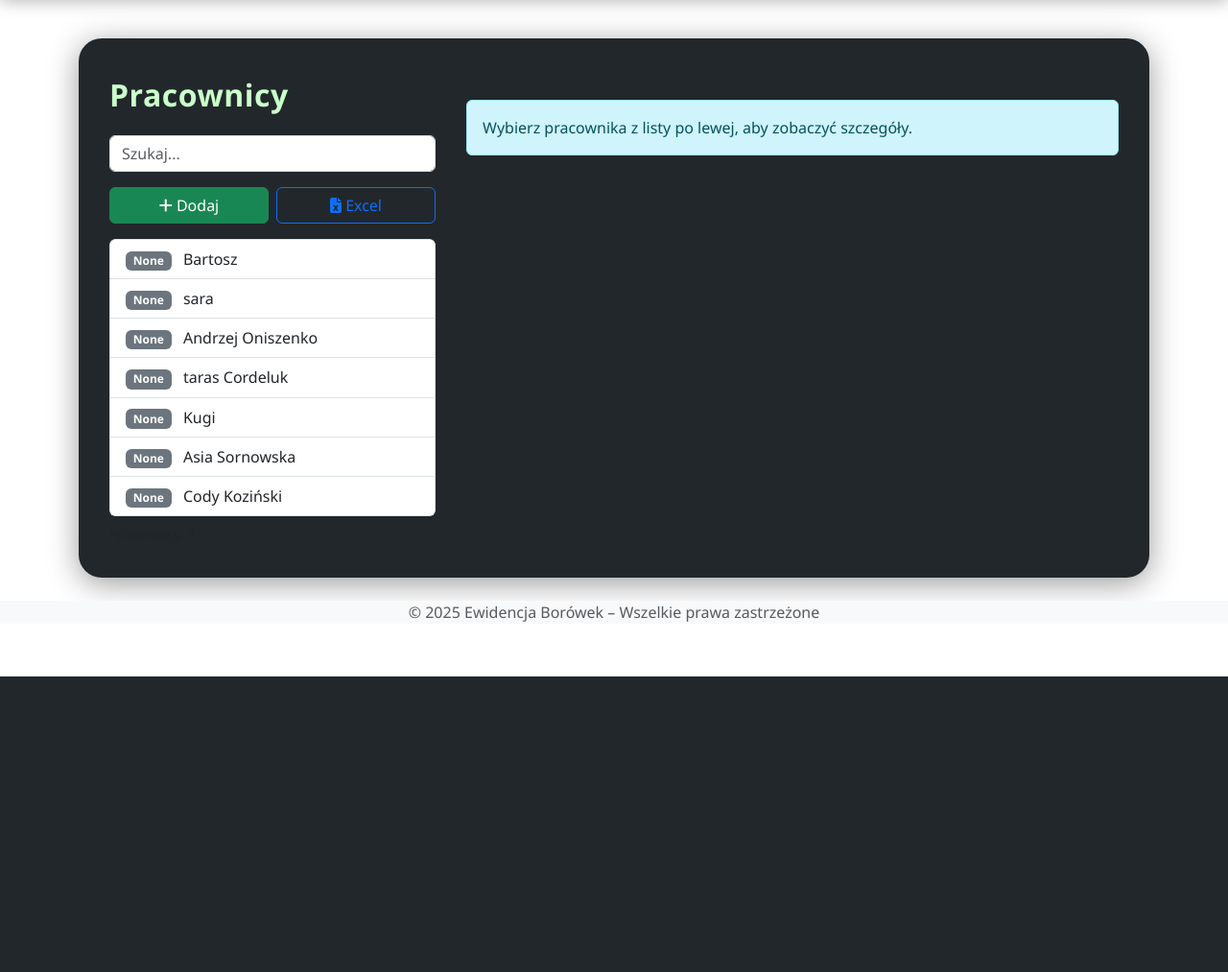
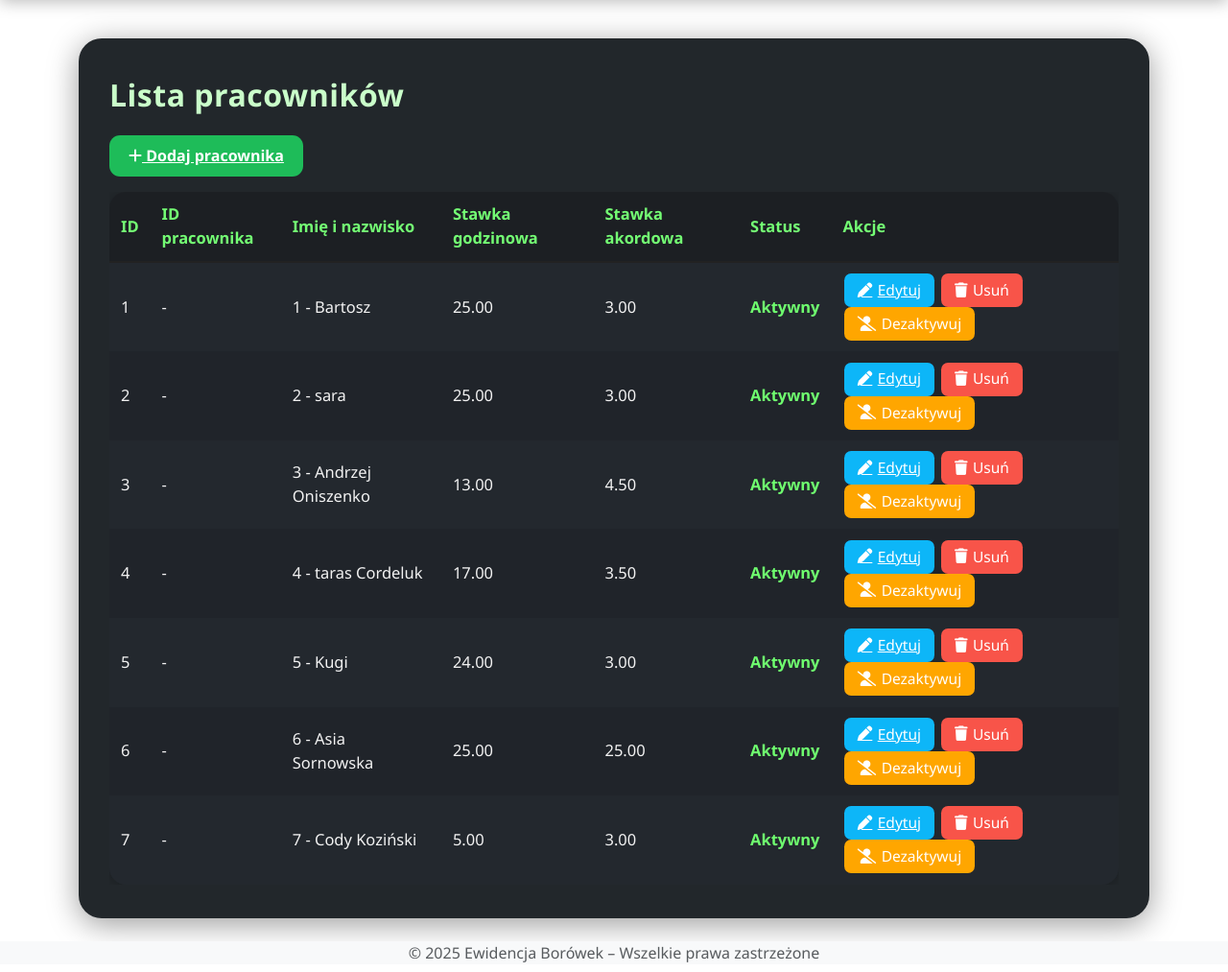
Before and after one commit to Reus1231/Ewidencja, a Flask app: page /employees in a window 1280 px wide; the page is wider, and only the part inside the window is pictured. Shown: the part 95-1108 px from the top of that part at 96% size. Before the commit the page ends 800 px from the top of that part, so only its background shows below. Run offline with Flask 3, Linux system fonts and the light colour scheme; a user stored in the database is signed in; data comes from the database, SQL or seed files in the repository.

Commit message:
Dodano pole piece_rate do Entry i migrację

```diff
--- a/templates/employees.html
+++ b/templates/employees.html
@@ -1,178 +1,72 @@
 {% extends "base.html" %}
 {% block content %}
-<div class="section-box" style="display: flex; gap: 2rem; flex-wrap: wrap;">
-  <!-- Lewa kolumna: lista pracowników i akcje -->
-  <div style="flex: 1 1 320px; min-width: 260px; max-width: 340px;">
-    <h2>Pracownicy</h2>
-    <form class="mb-3" method="get" action="">
-      <input type="text" class="form-control" placeholder="Szukaj..." name="q" value="{{ request.args.get('q','') }}">
-    </form>
-    <div class="mb-3 d-flex gap-2">
-      <a href="{{ url_for('add_employee') }}" class="btn btn-success w-50"><i class="fas fa-plus"></i> Dodaj</a>
-      <a href="{{ url_for('export_employees_excel') }}" class="btn btn-outline-primary w-50"><i class="fas fa-file-excel"></i> Excel</a>
-    </div>
-    <ul class="list-group" style="max-height: 480px; overflow-y:auto;">
-      {% for e in employees %}
-      <a href="{{ url_for('employees', selected_id=e.id) }}" class="list-group-item list-group-item-action{% if e.id == selected_id %} active{% endif %}">
-        <span class="badge bg-secondary me-2">{{ e.barcode or e.external_id }}</span>
-        {{ e.name }}
-      </a>
-      {% endfor %}
-    </ul>
-    <div class="mt-2 text-muted small">Pracownicy: {{ employees|length }}</div>
-  </div>
-  <!-- Prawa kolumna: szczegóły pracownika -->
-  <div style="flex:3 1 480px; min-width:320px;">
-    {% if employee %}
-    <form method="post" enctype="multipart/form-data" class="employee-card">
-      <div class="row">
-        <div class="col-md-3 text-center">
-          <img src="{{ employee.photo_url or url_for('static', filename='avatar_placeholder.png') }}" class="rounded mb-2" style="width: 120px; height:120px; object-fit:cover; border:3px solid #eee;">
-          <div class="d-grid gap-2">
-            <button type="button" class="btn btn-outline-secondary btn-sm">Dodaj zdjęcie</button>
-            <a href="{{ url_for('delete_employee', id=employee.id) }}" class="btn btn-outline-danger btn-sm">Usuń</a>
-          </div>
-        </div>
-        <div class="col-md-9">
-          <div class="row g-2">
-            <div class="col-sm-4">
-              <label class="form-label mb-0">Kod kreskowy</label>
-              <input type="text" class="form-control" name="barcode" value="{{ employee.barcode }}">
-            </div>
-            <div class="col-sm-4">
-              <label class="form-label mb-0">Nazwisko</label>
-              <input type="text" class="form-control" name="surname" value="{{ employee.surname }}">
-            </div>
-            <div class="col-sm-4">
-              <label class="form-label mb-0">Imiona</label>
-              <input type="text" class="form-control" name="name" value="{{ employee.name }}">
-            </div>
-            <div class="col-sm-4">
-              <label class="form-label mb-0">Data zatrudnienia</label>
-              <input type="date" class="form-control" name="hire_date" value="{{ employee.hire_date }}">
-            </div>
-            <div class="col-sm-4">
-              <label class="form-label mb-0">Data zakończenia pracy</label>
-              <input type="date" class="form-control" name="end_date" value="{{ employee.end_date }}">
-            </div>
-            <div class="col-sm-4">
-              <label class="form-label mb-0">Zespół</label>
-              <input type="text" class="form-control" name="team" value="{{ employee.team }}">
-            </div>
-            <div class="col-12">
-              <label class="form-label mb-0">Kod skrzynki</label>
-              <input type="text" class="form-control" name="box_barcode" value="{{ employee.box_barcode }}">
-            </div>
-            <div class="col-12">
-              <label class="form-label mb-0">Telefon</label>
-              <input type="text" class="form-control" name="phone" value="{{ employee.phone }}">
-            </div>
-          </div>
-          <div class="row mt-2 g-2">
-            <div class="col-sm-4">
-              <span class="badge bg-success w-100">Stan urlopu: {{ employee.vacation_days or 0 }}</span>
-            </div>
-            <div class="col-sm-4">
-              <span class="badge bg-info w-100">Stan konta: {{ employee.account_balance or 0.00 }} zł</span>
-            </div>
-            <div class="col-sm-4">
-              <span class="badge bg-primary w-100">Stawka: {{ employee.hourly_rate or '0.00' }}/godz.</span>
-            </div>
-          </div>
-          <div class="mt-3 text-end">
-            <button type="submit" class="btn btn-primary px-5">Zapisz</button>
-          </div>
-        </div>
-      </div>
-      <!-- Zakładki (taby) -->
-      <ul class="nav nav-tabs mt-4" id="empTab" role="tablist">
-        <li class="nav-item" role="presentation">
-          <button class="nav-link active" id="umowy-tab" data-bs-toggle="tab" data-bs-target="#umowy" type="button" role="tab">Umowy</button>
-        </li>
-        <li class="nav-item" role="presentation">
-          <button class="nav-link" id="osobowe-tab" data-bs-toggle="tab" data-bs-target="#osobowe" type="button" role="tab">Dane osobowe</button>
-        </li>
-        <li class="nav-item" role="presentation">
-          <button class="nav-link" id="adres-tab" data-bs-toggle="tab" data-bs-target="#adres" type="button" role="tab">Adres</button>
-        </li>
-        <li class="nav-item" role="presentation">
-          <button class="nav-link" id="urlop-tab" data-bs-toggle="tab" data-bs-target="#urlop" type="button" role="tab">Urlop</button>
-        </li>
-      </ul>
-      <div class="tab-content bg-dark-subtle mt-2 p-3 rounded" id="empTabContent">
-        <div class="tab-pane fade show active" id="umowy" role="tabpanel">
-          <!-- Tabela umów -->
-          <table class="table table-sm table-striped table-bordered table-custom">
+<div class="section-box">
+    <h2>Lista pracowników</h2>
+    <a href="{{ url_for('add_employee') }}" class="add-btn mb-3"><i class="fas fa-plus"></i> Dodaj pracownika</a>
+    {% if employees %}
+        <div class="table-responsive">
+            <table class="table-custom">
                 <thead>
                     <tr>
-                <th>Nr umowy</th>
-                <th>Data od</th>
-                <th>Rodzaj umowy</th>
+                        <th>ID</th>
+                        <th>ID pracownika</th>
+                        <th>Imię i nazwisko</th>
                         <th>Stawka godzinowa</th>
-                <th>Stawka dzienna</th>
-                <th>Wynagrodzenie miesięczne</th>
+                        <th>Stawka akordowa</th>
+                        <th>Status</th>
                         <th>Akcje</th>
                     </tr>
                 </thead>
                 <tbody>
-              {% for c in employee.contracts %}
+                {% for emp in employees %}
                     <tr>
-                <td>{{ c.number }}</td>
-                <td>{{ c.start_date }}</td>
-                <td>{{ c.type }}</td>
-                <td>{{ c.hourly_rate }}</td>
-                <td>{{ c.daily_rate }}</td>
-                <td>{{ c.monthly_rate }}</td>
+                        <td>{{ emp.id }}</td>
                         <td>
-                  <a href="#" class="btn btn-outline-secondary btn-sm">Edytuj</a>
-                  <a href="#" class="btn btn-outline-danger btn-sm">Usuń</a>
+                            {% if emp.external_id %}
+                                {{ emp.external_id }}
+                            {% else %}
+                                -
+                            {% endif %}
+                        </td>
+                        <td>
+                            {% if emp.external_id %}
+                                {{ emp.external_id }} -
+                            {% else %}
+                                {{ emp.id }} -
+                            {% endif %}
+                            {{ emp.name }}
+                        </td>
+                        <td>{{ "%.2f"|format(emp.hourly_rate) }}</td>
+                        <td>{{ "%.2f"|format(emp.piece_rate) }}</td>
+                        <td>
+                            {% if emp.is_active %}
+                                <span style="color:#6fff6f;font-weight:600;">Aktywny</span>
+                            {% else %}
+                                <span style="color:#ff7676;font-weight:600;">Nieaktywny</span>
+                            {% endif %}
+                        </td>
+                        <td>
+                            <a href="{{ url_for('edit_employee', employee_id=emp.id) }}" class="action-btn action-edit"><i class="fas fa-pen"></i> Edytuj</a>
+                            <form action="{{ url_for('delete_employee', employee_id=emp.id) }}" method="POST" style="display:inline;" onsubmit="return confirm('Czy na pewno chcesz usunąć pracownika?');">
+                                <button type="submit" class="action-btn action-del"><i class="fas fa-trash"></i> Usuń</button>
+                            </form>
+                            {% if emp.is_active %}
+                                <form action="{{ url_for('deactivate_employee', employee_id=emp.id) }}" method="POST" style="display:inline;">
+                                    <button type="submit" class="action-btn action-disable"><i class="fas fa-user-slash"></i> Dezaktywuj</button>
+                                </form>
+                            {% else %}
+                                <form action="{{ url_for('activate_employee', employee_id=emp.id) }}" method="POST" style="display:inline;">
+                                    <button type="submit" class="action-btn action-edit"><i class="fas fa-user-check"></i> Aktywuj</button>
+                                </form>
+                            {% endif %}
                         </td>
                     </tr>
                 {% endfor %}
                 </tbody>
             </table>
-          <button class="btn btn-primary btn-sm">Nowa umowa</button>
         </div>
-        <div class="tab-pane fade" id="osobowe" role="tabpanel">
-          <!-- Dane osobowe -->
-          <div class="row g-2">
-            <div class="col-sm-6">
-              <label class="form-label">PESEL</label>
-              <input type="text" class="form-control" value="{{ employee.pesel }}">
-            </div>
-            <div class="col-sm-6">
-              <label class="form-label">Obywatelstwo</label>
-              <input type="text" class="form-control" value="{{ employee.citizenship }}">
-            </div>
-            <!-- Dodaj inne pola -->
-          </div>
-        </div>
-        <div class="tab-pane fade" id="adres" role="tabpanel">
-          <!-- Adres -->
-          <div class="row g-2">
-            <div class="col-sm-6">
-              <label class="form-label">Ulica</label>
-              <input type="text" class="form-control" value="{{ employee.street }}">
-            </div>
-            <div class="col-sm-6">
-              <label class="form-label">Miasto</label>
-              <input type="text" class="form-control" value="{{ employee.city }}">
-            </div>
-            <!-- Dodaj inne pola -->
-          </div>
-        </div>
-        <div class="tab-pane fade" id="urlop" role="tabpanel">
-          <!-- Urlop -->
-          <div>
-            <p>Wypracowany: <b>{{ employee.vacation_worked or 0 }}</b></p>
-            <p>Wykorzystany: <b>{{ employee.vacation_used or 0 }}</b></p>
-          </div>
-        </div>
-      </div>
-    </form>
     {% else %}
-    <div class="alert alert-info mt-4">Wybierz pracownika z listy po lewej, aby zobaczyć szczegóły.</div>
+        <div class="alert alert-info">Brak pracowników.</div>
     {% endif %}
 </div>
-</div>
 {% endblock %}
```
Lines whose indentation alone changed are shown as unchanged.
